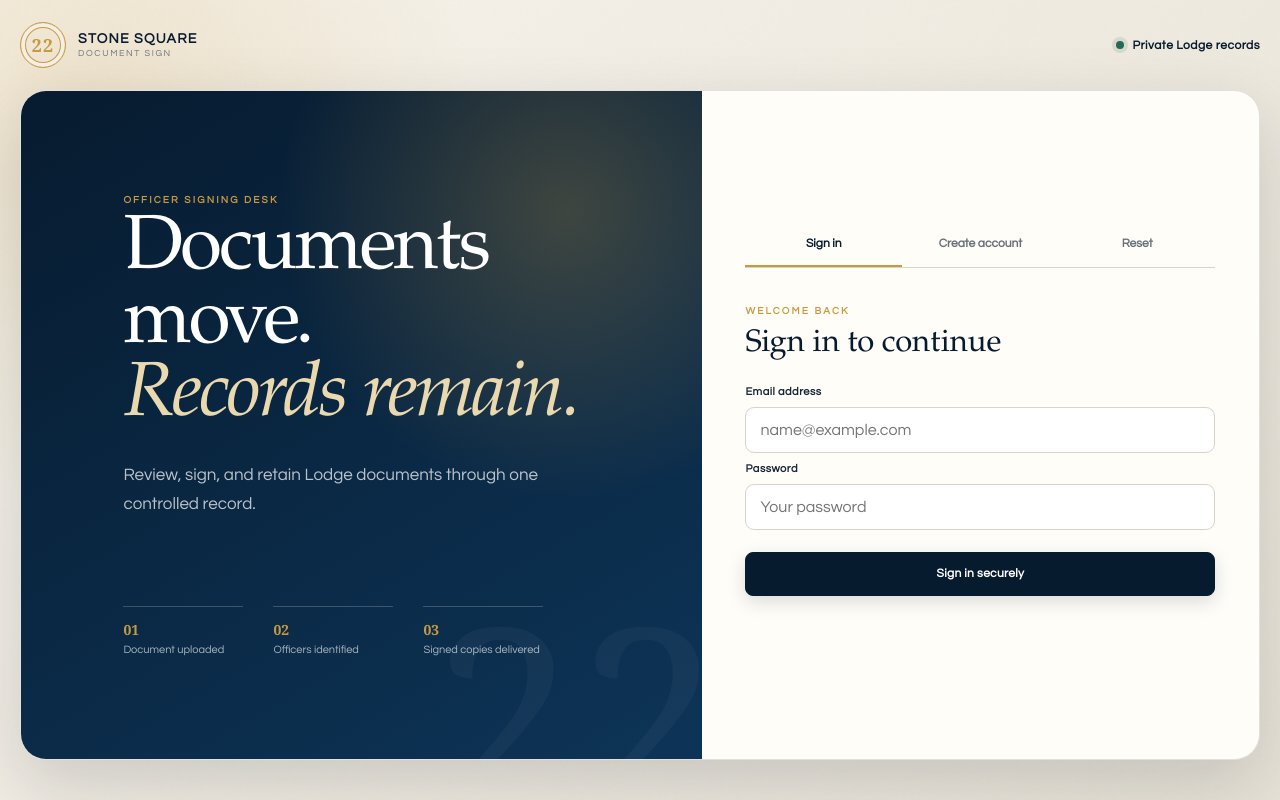
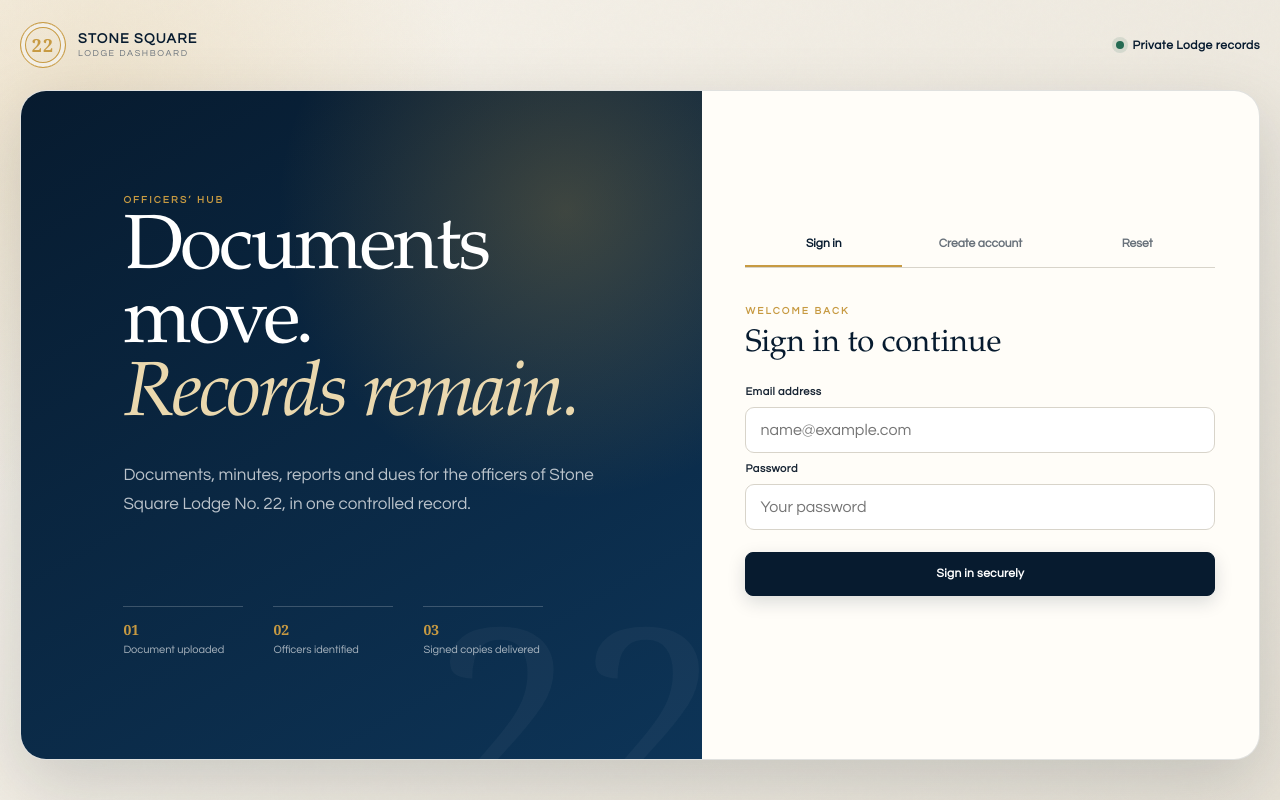
Before and after one commit to wdixon357-beep/stone-square-sign, a website: page public/index.html in a window 1280 px wide. Drawn offline with Linux system fonts and the light colour scheme; no server answers.

Commit message:
Rename to Stone Square Dashboard, display name only
It stopped being a signing app. Minutes, treasurer reports, a directory and
dues are all coming, so the name officers see now says hub rather than
signing desk: page title, masthead, hero copy, link preview card and the
Mac bundle display name.

The ADDRESS is deliberately untouched. On Render the service name is the
hostname, and that URL went to the Secretary this morning. Renaming the
service would kill his link and the preview card with it.

```diff
--- a/public/index.html
+++ b/public/index.html
@@ -4,24 +4,24 @@
     <meta charset="UTF-8" />
     <meta name="viewport" content="width=device-width, initial-scale=1, viewport-fit=cover" />
     <meta name="theme-color" content="#071b2f" />
-    <title>Stone Square Sign</title>
-    <meta name="description" content="Officer signing desk for Stone Square Lodge No. 22. Review and sign Lodge documents from any device." />
+    <title>Stone Square Dashboard</title>
+    <meta name="description" content="The officers’ hub for Stone Square Lodge No. 22. Documents, minutes, reports and dues." />
 
     <!-- Link preview. Messages, WhatsApp and the rest read these when the URL is shared,
          and they need ABSOLUTE urls; a relative path renders as a broken image. -->
     <meta property="og:type" content="website" />
     <meta property="og:site_name" content="Stone Square Lodge No. 22" />
-    <meta property="og:title" content="Stone Square Sign" />
-    <meta property="og:description" content="Officer signing desk for Lodge documents. Review and sign from any device." />
+    <meta property="og:title" content="Stone Square Dashboard" />
+    <meta property="og:description" content="The officers’ hub for Stone Square Lodge No. 22. Documents, minutes, reports and dues." />
     <meta property="og:url" content="https://stone-square-sign.onrender.com/" />
     <meta property="og:image" content="https://stone-square-sign.onrender.com/og-image.png?v=__APP_VERSION__" />
     <meta property="og:image:type" content="image/png" />
     <meta property="og:image:width" content="1200" />
     <meta property="og:image:height" content="630" />
-    <meta property="og:image:alt" content="Stone Square Sign, officer signing desk for Stone Square Lodge No. 22" />
+    <meta property="og:image:alt" content="Stone Square Dashboard, the officers’ hub for Stone Square Lodge No. 22" />
     <meta name="twitter:card" content="summary_large_image" />
-    <meta name="twitter:title" content="Stone Square Sign" />
-    <meta name="twitter:description" content="Officer signing desk for Lodge documents. Review and sign from any device." />
+    <meta name="twitter:title" content="Stone Square Dashboard" />
+    <meta name="twitter:description" content="The officers’ hub for Stone Square Lodge No. 22. Documents, minutes, reports and dues." />
     <meta name="twitter:image" content="https://stone-square-sign.onrender.com/og-image.png?v=__APP_VERSION__" />
 
     <link rel="apple-touch-icon" href="/og-image.png" />
@@ -30,23 +30,23 @@
   <body>
     <div class="grain" aria-hidden="true"></div>
     <aside id="webUpdateBanner" class="update-banner hidden" aria-live="polite">
-      <div><strong>Stone Square Sign update available</strong><span>A newer version is ready.</span></div>
+      <div><strong>Stone Square Dashboard update available</strong><span>A newer version is ready.</span></div>
       <button id="applyWebUpdate" class="primary compact" type="button">Update now</button>
     </aside>
     <main class="shell">
       <header class="masthead">
-        <a class="brand" href="/" aria-label="Stone Square Sign home">
+        <a class="brand" href="/" aria-label="Stone Square Dashboard home">
           <span class="brand-mark">22</span>
-          <span><strong>Stone Square</strong><small>Document Sign</small></span>
+          <span><strong>Stone Square</strong><small>Lodge Dashboard</small></span>
         </a>
         <div class="security-note"><span></span> Private Lodge records</div>
       </header>
 
       <section id="authCard" class="auth-layout">
         <div class="auth-story">
-          <p class="eyebrow">OFFICER SIGNING DESK</p>
+          <p class="eyebrow">OFFICERS’ HUB</p>
           <h1>Documents move.<br /><em>Records remain.</em></h1>
-          <p class="lead">Review, sign, and retain Lodge documents through one controlled record.</p>
+          <p class="lead">Documents, minutes, reports and dues for the officers of Stone Square Lodge No. 22, in one controlled record.</p>
           <div class="steps">
             <div><b>01</b><span>Document uploaded</span></div>
             <div><b>02</b><span>Officers identified</span></div>
@@ -115,7 +115,7 @@
 
         <div class="content">
           <section id="landingSection" class="landing-section">
-            <div class="landing-head"><p class="eyebrow">STONE SQUARE DOCUMENT CENTER</p><h1 id="landingGreeting">Welcome</h1><p>Choose the Lodge document area you want to open.</p><span id="landingRole"></span></div>
+            <div class="landing-head"><p class="eyebrow">STONE SQUARE LODGE NO. 22</p><h1 id="landingGreeting">Welcome</h1><p>Choose the area you want to open.</p><span id="landingRole"></span></div>
             <div class="document-menu">
               <button id="dispensationsMenuCard" class="document-menu-card" type="button"><i>PDF</i><span><strong>Dispensations</strong><small id="dispensationsMenuStatus">Open the dispensation queue</small></span><b>›</b></button>
               <button class="document-menu-card coming-soon" type="button" disabled><i>MIN</i><span><strong>Previous Lodge Meeting Minutes</strong><small>Coming soon</small></span><b>COMING SOON</b></button>
```
Also changed, not shown: 1 other file.
